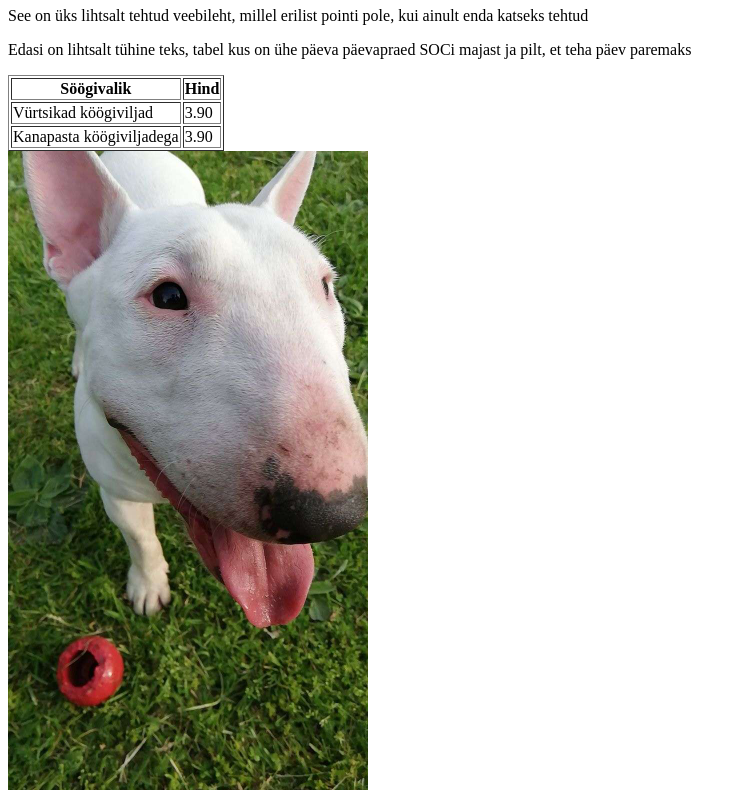
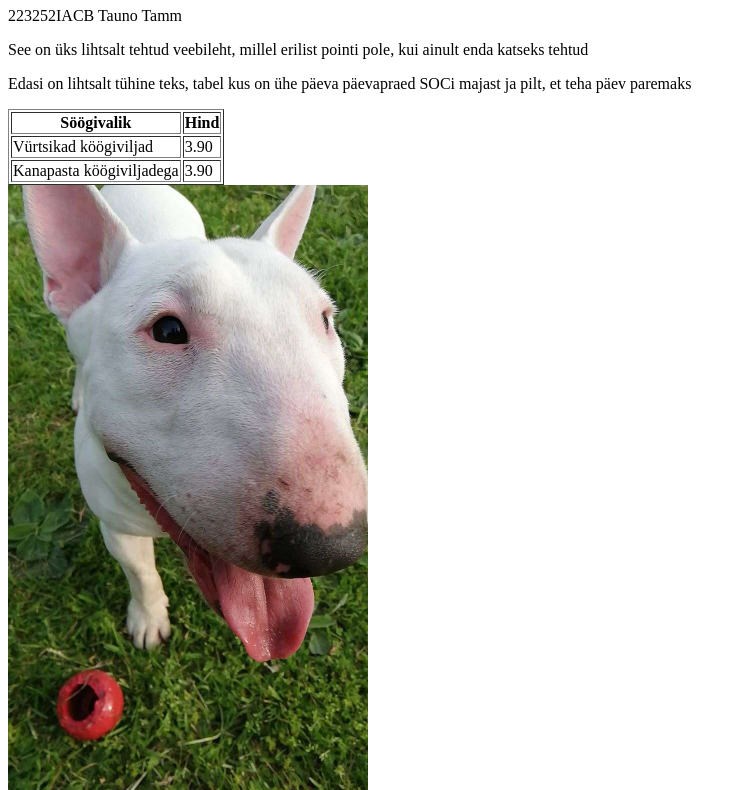
Before and after one commit to TaunoTamm03/kodut-, a plain HTML site: page index.html in a window 1280 px wide. Shown: the part 73-863 px from the top of the page, without its empty margins (0-746 px from the left). Drawn offline with Linux system fonts and the light colour scheme.

Commit message:
Update index.html

```diff
--- a/index.html
+++ b/index.html
@@ -5,6 +5,7 @@
   </head>
   <body>
     <h1>Tere tulemast mu lehele</h1>
+    <p>223252IACB Tauno Tamm</p>
     <p>See on üks lihtsalt tehtud veebileht, millel erilist pointi pole, kui ainult enda katseks tehtud</p>
     <p>Edasi on lihtsalt tühine teks, tabel kus on ühe päeva päevapraed SOCi majast ja pilt, et teha päev paremaks</p>
   <table border="1">
```
